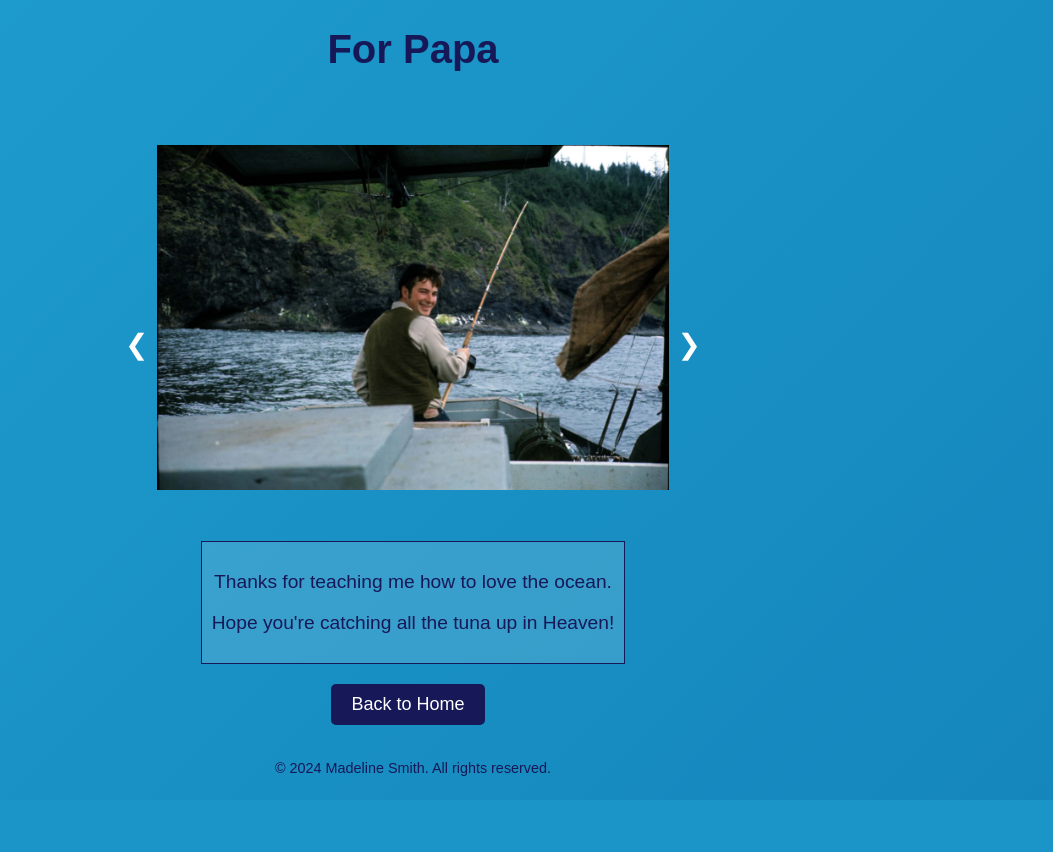
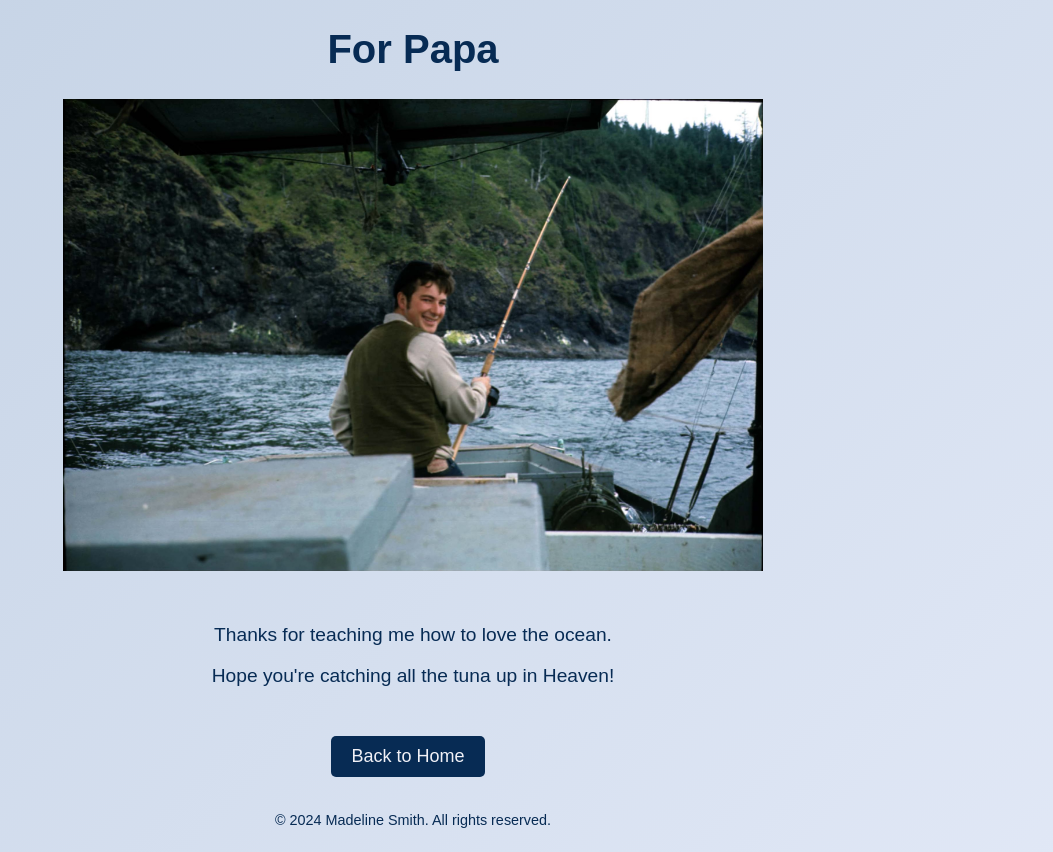
Before and after one commit to maddie-aos/fishpredictweb, a Flask app: page /dedication in a window 1280 px wide. Shown: the whole page, without its empty margins (227-1280 px from the left). Before the commit the page ends 800 px from the top, so only its background shows below. Run offline with Flask 3, Linux system fonts and the light colour scheme; parts of the project's set-up code (start-up, migrations or seed data) failed here and were passed over.

Commit message:
aesthetic changes

```diff
--- a/static_files/main.css
+++ b/static_files/main.css
@@ -1,15 +1,22 @@
 html, body {
   height: 100%;
   margin: 0;
+  padding: 0;
 }
 
 body {
-  background: linear-gradient(-45deg, #0E79B2, #23a6d5, #23d5ab);
+
+  background: linear-gradient(-45deg,#F0F3FF,#B9CADE,#81A1BC);
   background-size: 400% 400%;
   animation: gradientAnimation 15s ease infinite;
   font-family: 'Arial', sans-serif;
   display: flex;
   flex-direction: column;
+  overflow-x: hidden;
+}
+
+body input::placeholder {
+  color: #888; /* Grayscale color */
 }
 
 @keyframes gradientAnimation {
@@ -34,14 +41,14 @@ body {
 
 h1 {
   font-size: 2.5em;
-  color: #161857;
+  color: #072B54;
   align-items: center;
   text-align: center; /* Center-align the text */
 }
 
 p {
   font-size: 1.2em;
-  color: #161857;
+  color: #072B54;
   text-align: center; /* Center-align the text */
 }
 
@@ -49,15 +56,15 @@ button, .grey-button {
   font-size: 18px;
   padding: 10px 20px;
   margin: 10px;
-  background-color: #161857;
-  color: #fff;
+  background-color: #072B54;
+  color: #F1F1F7;
   border: none;
   border-radius: 5px;
   cursor: pointer;
 }
 
 .grey-button:hover {
-  background-color: #2d2d5a;
+  background-color: #113C6E;
 }
 
 .content-container {
@@ -77,7 +84,7 @@ button, .grey-button {
 }
 
 button:hover {
-  background-color: #1d2082;
+  background-color: #113C6E;
 }
 
 input {
@@ -150,35 +157,44 @@ ul {
   width: 100%;
 }
 
+
 .image-container {
   text-align: center;
-  margin-top: 20px; /* Adjust the margin-top as needed */
+  max-width: 100%;
+  height: auto;
+  overflow: hidden;
 }
 
 .image-container img {
-  max-width: 100%;
+  width: 100%;
   height: auto;
 }
 
 .dedication-box {
-  max-width: 450px; /* Adjust the max-width as needed */
+  max-width: 450px;
   margin-left: auto;
   margin-right: auto;
-  background-color: rgba(255, 255, 255, 0.137);
-  border: 1px solid #161857;
   padding: 10px;
   text-align: left;
   margin-top: 20px; /* Adjust the margin-top as needed */
 }
+
 .slideshow-container {
   position: relative;
-  max-width: 40%; /* Adjust the max-width as needed */
+  max-width: 700px; /* Adjust as needed */
   margin: auto;
+  overflow: hidden;
 }
 
-.fade {
-  display: none;
-  animation: fade 1.5s ease-in-out;
+.image-container.fade {
+  opacity: 0;
+  visibility: hidden;
+  transition: opacity 2s ease-in-out, visibility 0.5s linear;
+}
+
+.image-container.fade.show {
+  opacity: 1;
+  visibility: visible;
 }
 
 @keyframes fade {
@@ -189,34 +205,3 @@ ul {
       opacity: 1
   }
 }
-
-.prev, .next {
-  position: absolute;
-  top: 50%;
-  width: auto;
-  padding: 352px;
-  margin: 0;
-  color: white;
-  font-size: 28px;
-  cursor: pointer;
-  background-color: transparent;
-  transform: translateY(-57.5%);
-}
-
-.next {
-  right: 0;
-}
-
-/* Remove hover effect on buttons */
-.prev:hover, .next:hover {
-  background-color: transparent;
-}
-
-/* Adjust positioning if needed */
-.prev {
-  left: 0;
-}
-
-.next {
-  right: 0;
-}
--- a/templates/dedication.html
+++ b/templates/dedication.html
@@ -14,29 +14,28 @@
         <h1 align="center">For Papa</h1>
 
         <div class="slideshow-container">
-            <div class="image-container fade">
-                <img src="static_files/papa_fishing.jpg" alt="Papa Fishing" />
+            <div class="image-container fade show">
+                <img src="static_files/papa_fishing.jpg" alt="Papa Fishing"/>
             </div>
 
-            <div class="image-container fade">
-                <img src="static_files/papa_beach.jpg" alt="Papa Beach" />
+            <div class="image-container fade show">
+                <img src="static_files/papa_beach.jpg" alt="Papa Beach"/>
             </div>
 
-            <div class="image-container fade">
-              <img src="static_files/papa_catalina.jpg" alt="Papa Catalina" />
+            <div class="image-container fade show">
+              <img src="static_files/papa_catalina.jpg" alt="Papa Catalina"/>
             </div>
 
-            <div class="image-container fade">
-              <img src="static_files/papa_ocean.jpg" alt="Papa Ocean" />
+            <div class="image-container fade show">
+              <img src="static_files/papa_ocean.jpg" alt="Papa Ocean"/>
             </div>
 
-            <div class="image-container fade">
-              <img src="static_files/papa_oregon.jpg" alt="Papa Oregon" />
+            <div class="image-container fade show">
+              <img src="static_files/papa_oregon.jpg" alt="Papa Oregon"/>
             </div>
 
         </div>
-        <a class="prev" onclick="plusSlides(-1)">&#10094;</a>
-        <a class="next" onclick="plusSlides(1)">&#10095;</a>
+
 
         <div class="dedication-box">
             <p>Thanks for teaching me how to love the ocean.</p>
@@ -58,32 +57,28 @@
         </footer>
 
         <script>
-            let slideIndex = 1;
+            let slideIndex = 0; // Start with the first image
 
-            function showSlides(n) {
+            function showSlides() {
                 let i;
                 let slides = document.getElementsByClassName("fade");
-                if (n > slides.length) {
-                    slideIndex = 1;
-                }
-                if (n < 1) {
-                    slideIndex = slides.length;
-                }
                 for (i = 0; i < slides.length; i++) {
                     slides[i].style.display = "none";
+                }
+                slideIndex++;
+                if (slideIndex > slides.length) {
+                    slideIndex = 1; // Reset to the first image
                 }
                 slides[slideIndex - 1].style.display = "block";
             }
 
-            function plusSlides(n) {
-                showSlides(slideIndex += n);
-            }
-
             // Display the first image when the page loads
             document.addEventListener("DOMContentLoaded", function () {
-                showSlides(slideIndex);
+                showSlides();
+                setInterval(showSlides, 7000);
             });
         </script>
+
     </div>
 </body>
 </html>
```
Also changed, not shown: templates/eng_mor_pred.html (+5 -7 lines), templates/par_cal_pred.html (+5 -7 lines), templates/sco_jap_pred.html (+7 -7 lines), templates/thu_ala_pred.html (+8 -8 lines), templates/xip_gla_pred.html (+7 -7 lines).
